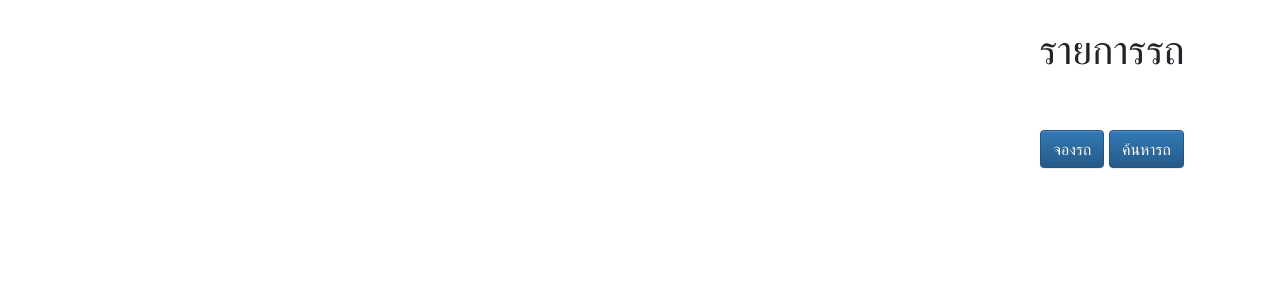
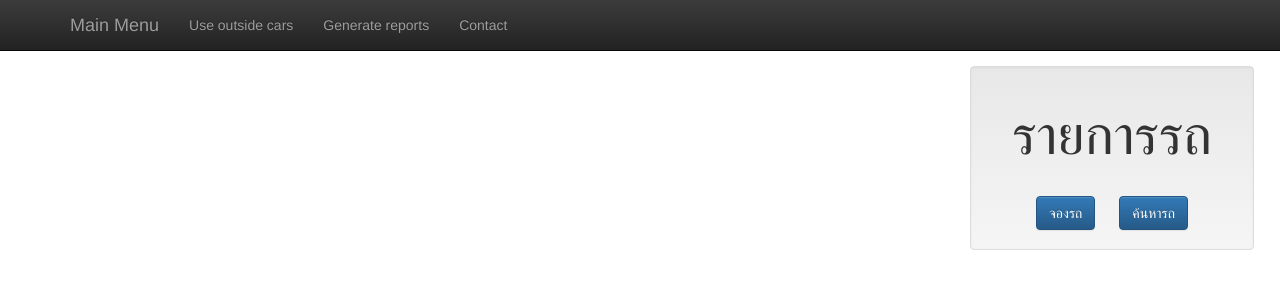
Before and after one commit to Eartinase/CarReservation, a CodeIgniter app: page /senior/Reserve in a window 1280 px wide. Shown: the top 300 px of the page. Run offline with CodeIgniter, Linux system fonts and the light colour scheme; data that the repository does not hold is empty; some libraries are stand-ins or nearby versions.

Commit message:
เพิ่มtabข้างบน กับกรอบด้านข้าง ปล.เราใช้หน้า path http://localhost/senior/Reserve เป็นหลักกันนะ

```diff
--- a/application/views/home.php
+++ b/application/views/home.php
@@ -29,7 +29,7 @@
 			border: 0px;
 			height: 40px;
 			width: 100%;
-			background-color: #514D50;
+			background-color: #04B45F;
 		}
 
 	</style>
--- a/application/views/reserveCar.php
+++ b/application/views/reserveCar.php
@@ -9,20 +9,49 @@
 	<link rel='stylesheet' href='<?php echo base_url(); ?>fullcalendar/fullcalendar.min.css' />
 	<link rel='stylesheet' href='<?php echo base_url(); ?>fullcalendar/fullcalendar.print.min.css'  media='print'/>
 	<script type='text/javascript' src='<?php echo base_url(); ?>fullcalendar/lib/moment.min.js'></script>
-<script src='<?php echo base_url(); ?>fullcalendar/lib/jquery.min.js'></script>
+	<script src='<?php echo base_url(); ?>fullcalendar/lib/jquery.min.js'></script>
 	<script type='text/javascript' src='<?php echo base_url(); ?>fullcalendar/fullcalendar.min.js'></script>
 
 	<link rel="stylesheet" type="text/css" href="<?php echo base_url(); ?>fullcalendar/bootstrap/css/bootstrap.css">
-<link rel="stylesheet" type="text/css" href="<?php echo base_url(); ?>fullcalendar/bootstrap/css/bootstrap-theme.css">
-<script src='<?php echo base_url(); ?>fullcalendar/bootstrap/js/bootstrap.js'></script>
-
-
+	<link rel="stylesheet" type="text/css" href="<?php echo base_url(); ?>fullcalendar/bootstrap/css/bootstrap-theme.css">
+	<script src='<?php echo base_url(); ?>fullcalendar/bootstrap/js/bootstrap.js'></script>
 
 	<!--script type='text/javascript' src='<?php echo base_url(); ?>fullcalendar/gcal.js'></script-->
 
 	<link rel='stylesheet' href='<?php echo base_url(); ?>fullcalendar/fullcalendar.css' />
 
+	<nav class="navbar navbar-inverse navbar-fixed-top" role="navigation">
+        <div class="container">
+            <!-- Brand and toggle get grouped for better mobile display -->
+            <div class="navbar-header">
+                <button type="button" class="navbar-toggle" data-toggle="collapse" data-target="#bs-example-navbar-collapse-1">
+                    <span class="sr-only">Toggle navigation</span>
+                    <span class="icon-bar"></span>
+                    <span class="icon-bar"></span>
+                    <span class="icon-bar"></span>
+                </button>
+                <a class="navbar-brand" href="http://localhost/senior/Reserve">Main Menu</a>
+            </div>
+            <!-- Collect the nav links, forms, and other content for toggling -->
+            <div class="collapse navbar-collapse" id="bs-example-navbar-collapse-1">
+                <ul class="nav navbar-nav">
+                    <li>
+                        <a href="#">Use outside cars</a>
+                    </li>
+                    <li>
+                        <a href="#">Generate reports</a>
+                    </li>
+                    <li>
+                        <a href="#">Contact</a>
+                    </li>
+                </ul>
+            </div>
+            <!-- /.navbar-collapse -->
+        </div>
+        <!-- /.container -->
+    </nav>
 
+	<br><br>
 	<script type='text/javascript'>
 	$(document).ready(function() {
 
@@ -72,23 +101,26 @@
 
 </head>
 
+
 <body style="margin:2%">
 	<div class="row">
 		<div class="col-md-9">
 			<div id='calendar'></div>
 		</div>
+
 		<div class="col-md-3" >
+			<div class="well">
 
-			<center><h1>รายการรถ</h1></center>
+			<center><h1 style="font-family:AngsanaUPC;font-size:55px">รายการรถ</h1></center>
 
 			<?php
 			echo $carList;
 			//echo var_dump($carList);
 			?>
 
-			<br><br>
+			<br>
 			<center>
-				<button class="btn btn-primary" data-toggle="modal" data-target="#reserve">จองรถ</button>
+				<span style="margin-right:20px"><button class="btn btn-primary" data-toggle="modal" data-target="#reserve">จองรถ</button></span>
 				<button class="btn btn-primary" data-toggle="modal" data-target="#search">ค้นหารถ</button>
 			</center>
 
```
